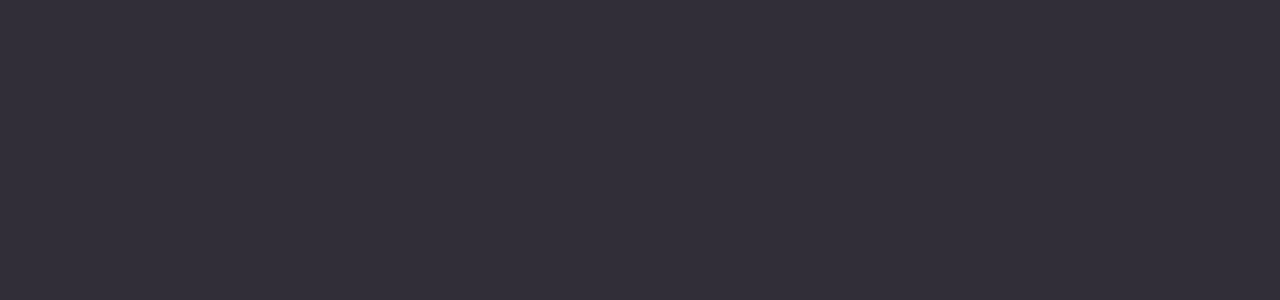
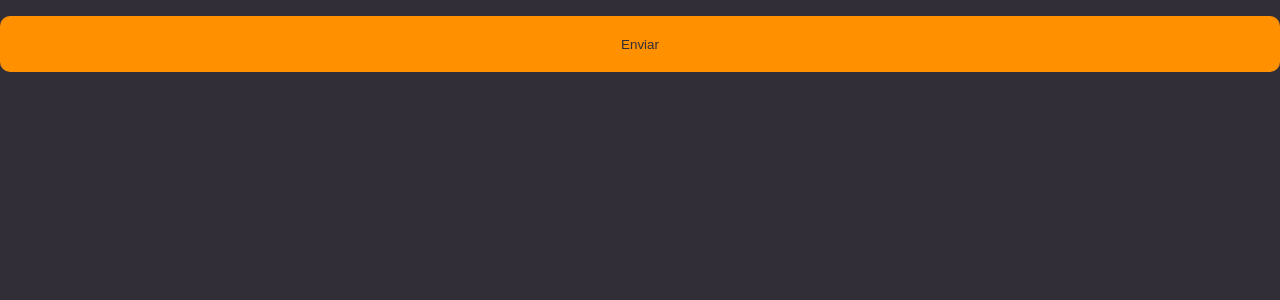
Before and after one commit to cleitonBarros/Rocketnotes, a React (Vite) app: page / in a window 1280 px wide. Shown: the top 300 px of the page. Built offline with nearby package versions, Linux system fonts and the light colour scheme.

Commit message:
feat: Button Component

```diff
--- a/src/App.tsx
+++ b/src/App.tsx
@@ -1,9 +1,10 @@
+import { Button } from "./components/Button"
 
 
 function App() {
   return (
     <>
-
+    <Button type="button" title="Enviar" />
     </>
   )
 }
--- /dev/null
+++ b/src/components/Button/index.tsx
@@ -0,0 +1,25 @@
+import * as S from "./styled";
+
+interface ButtonProps {
+  title: string;
+  type?: "button" | "submit";
+  isLoading?: boolean;
+}
+
+export function Button({
+  title,
+  type,
+  isLoading = false,
+  ...props
+}: ButtonProps) {
+
+  return (
+    <S.Container
+      type={type}
+      disabled={isLoading}
+      {...props}
+    >
+      {isLoading ? "Carregando..." : title}
+    </S.Container>
+  );
+}
--- /dev/null
+++ b/src/components/Button/styled.ts
@@ -0,0 +1,18 @@
+import styled from "styled-components";
+
+export const Container = styled.button`
+  width: 100%;
+  background-color: ${({ theme }) => theme.COLORS.ORANGE};
+  color: ${({ theme}) => theme.COLORS.BACKGROUND_800};
+
+  height: 3.5rem;
+  padding: 0 1rem;
+  margin-top: 1rem;
+  border: 0;
+  border-radius: 10px;
+  font-weight: 500;
+
+  &:disabled {
+    opacity: 0.5;
+  }
+`;
```
